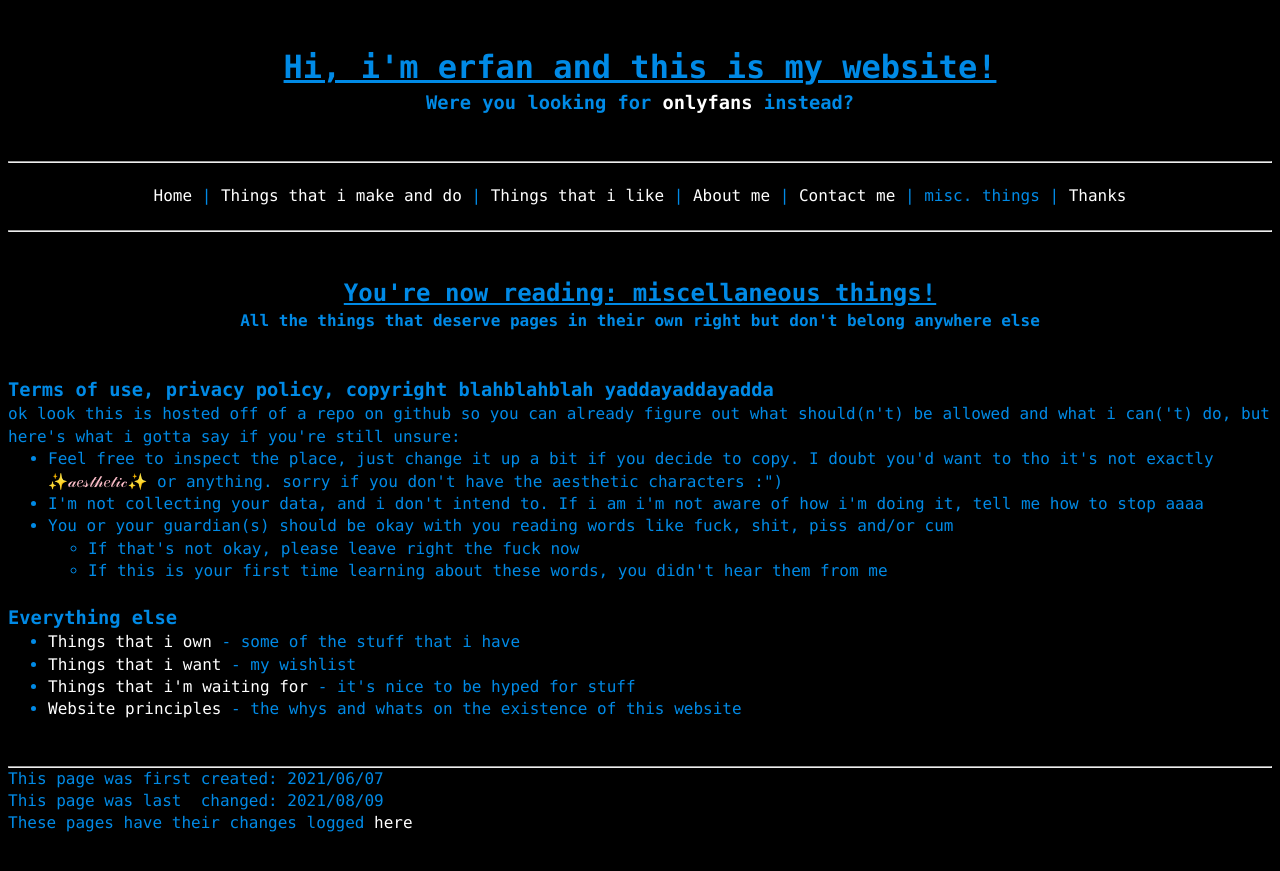
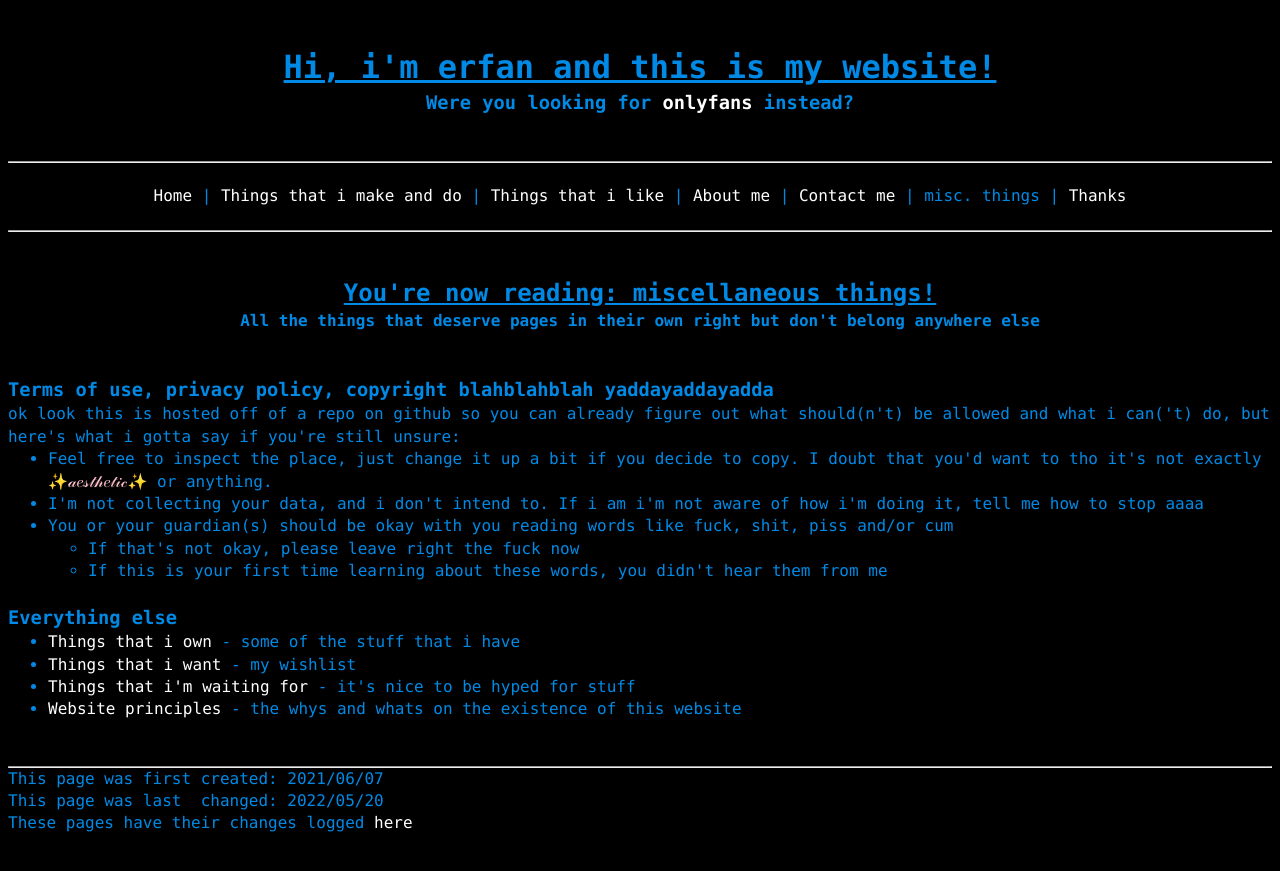
Before and after one commit to a-erfan-aa/a-erfan-aa.github.io, a Jekyll site: the page built from misc.html, in a window 1280 px wide. Shown: the top 871 px of the page. Built offline with Jekyll 4.4.1, drawn with Linux system fonts in a browser that asks for light colours.

Commit message:
Remove cry smile emote from misc.html

```diff
--- a/misc.html
+++ b/misc.html
@@ -2,7 +2,7 @@
 layout: default
 title: Misc
 firstCreated: 2021/06/07
-lastChanged: 2021/08/09
+lastChanged: 2022/05/20
 ---
 <!-- title and subtitle-->
 <div>
@@ -17,7 +17,7 @@ lastChanged: 2021/08/09
 	<h3>Terms of use, privacy policy, copyright blahblahblah yaddayaddayadda</h3>
 	<p>ok look this is hosted off of a repo on github so you can already figure out what should(n't) be allowed and what i can('t) do, but here's what i gotta say if you're still unsure:</p>
 		<ul>
-			<li>Feel free to inspect the place, just change it up a bit if you decide to copy. I doubt you'd want to tho it's not exactly ✨<span style="color:pink;">𝒶𝑒𝓈𝓉𝒽𝑒𝓉𝒾𝒸</span>✨ or anything. sorry if you don't have the aesthetic characters :")</li>
+			<li>Feel free to inspect the place, just change it up a bit if you decide to copy. I doubt that you'd want to tho it's not exactly ✨<span style="color:pink;">𝒶𝑒𝓈𝓉𝒽𝑒𝓉𝒾𝒸</span>✨ or anything.</li>
 			<li>I'm not collecting your data, and i don't intend to. If i am i'm not aware of how i'm doing it, tell me how to stop aaaa</li>
 			<li>You or your guardian(s) should be okay with you reading words like fuck, shit, piss and/or cum
 				<ul>
```
